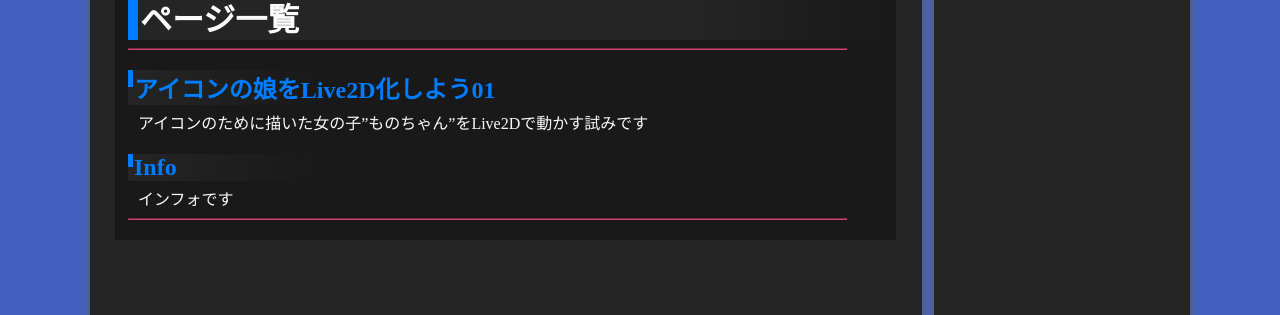
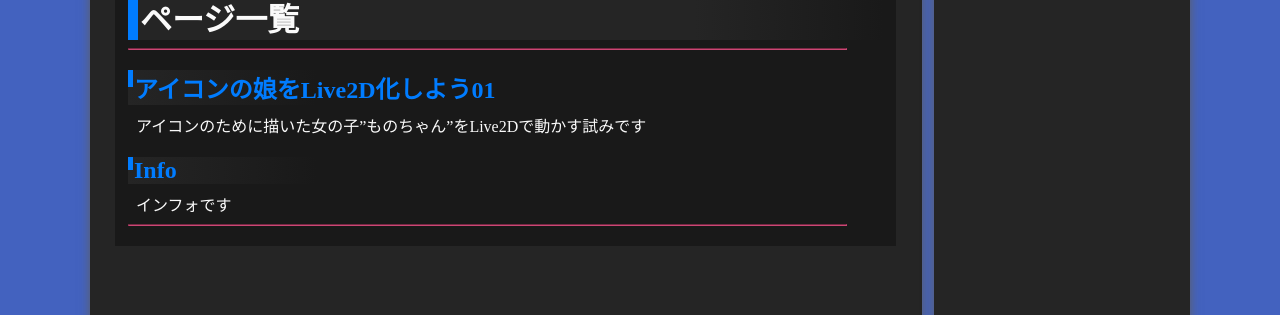
Before and after one commit to njmono3/njmono3.github.io, a Jekyll site: the page built from note/nil.md, in a window 1280 px wide. Shown: the part 382-697 px from the top of the page. Built offline with Jekyll 4.4.1, drawn with Linux system fonts in a browser that asks for light colours; Markdown is read by kramdown in place of the engine named in the settings.

Commit message:
Update note.css

```diff
--- a/assets/styles/note.css
+++ b/assets/styles/note.css
@@ -66,7 +66,7 @@
 }
 
 p {
-    margin-left: 10px;
+    margin: 0.5em;
     /*font-size: calc(var(--font-medium) * var(--is-sp));*/
 }
 
```
